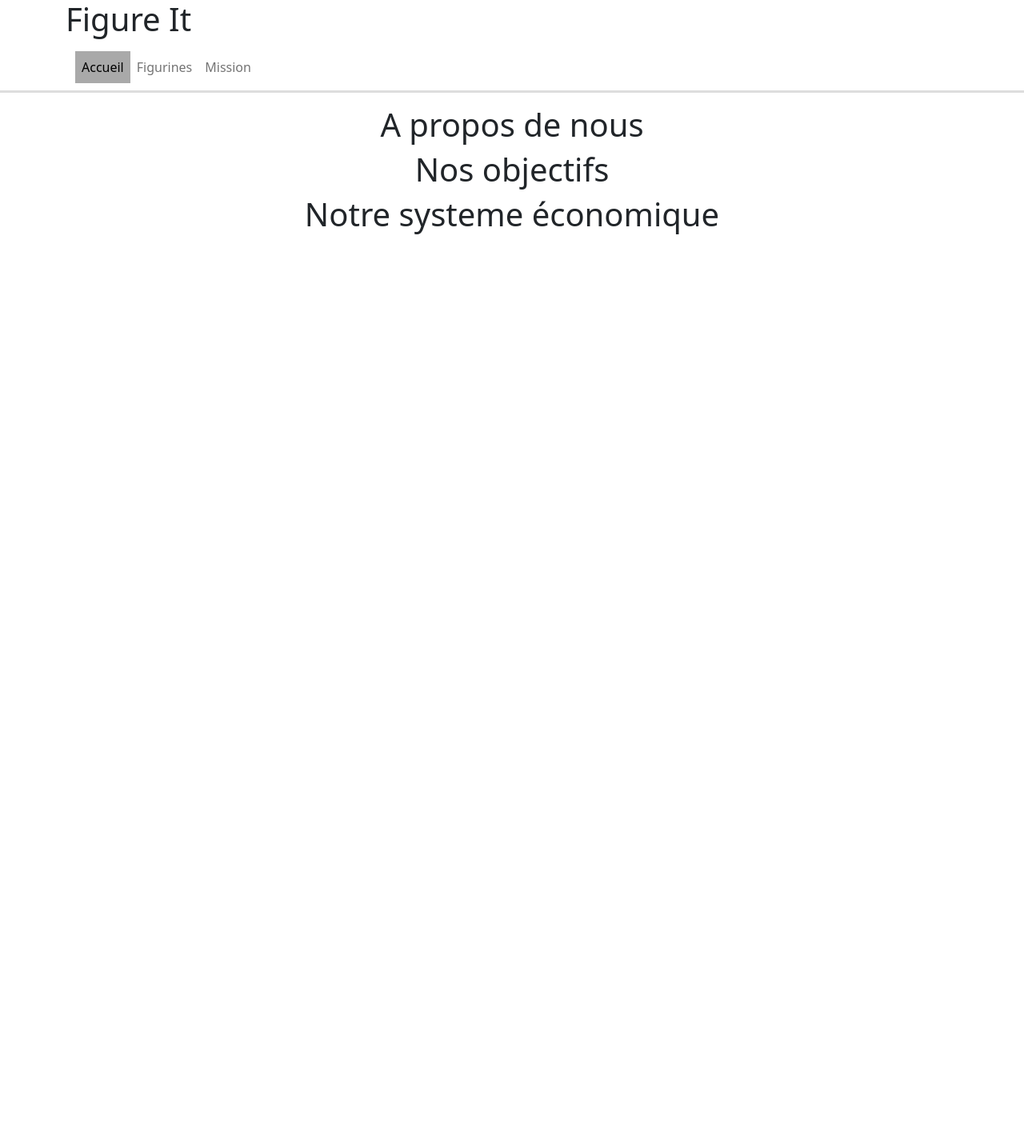
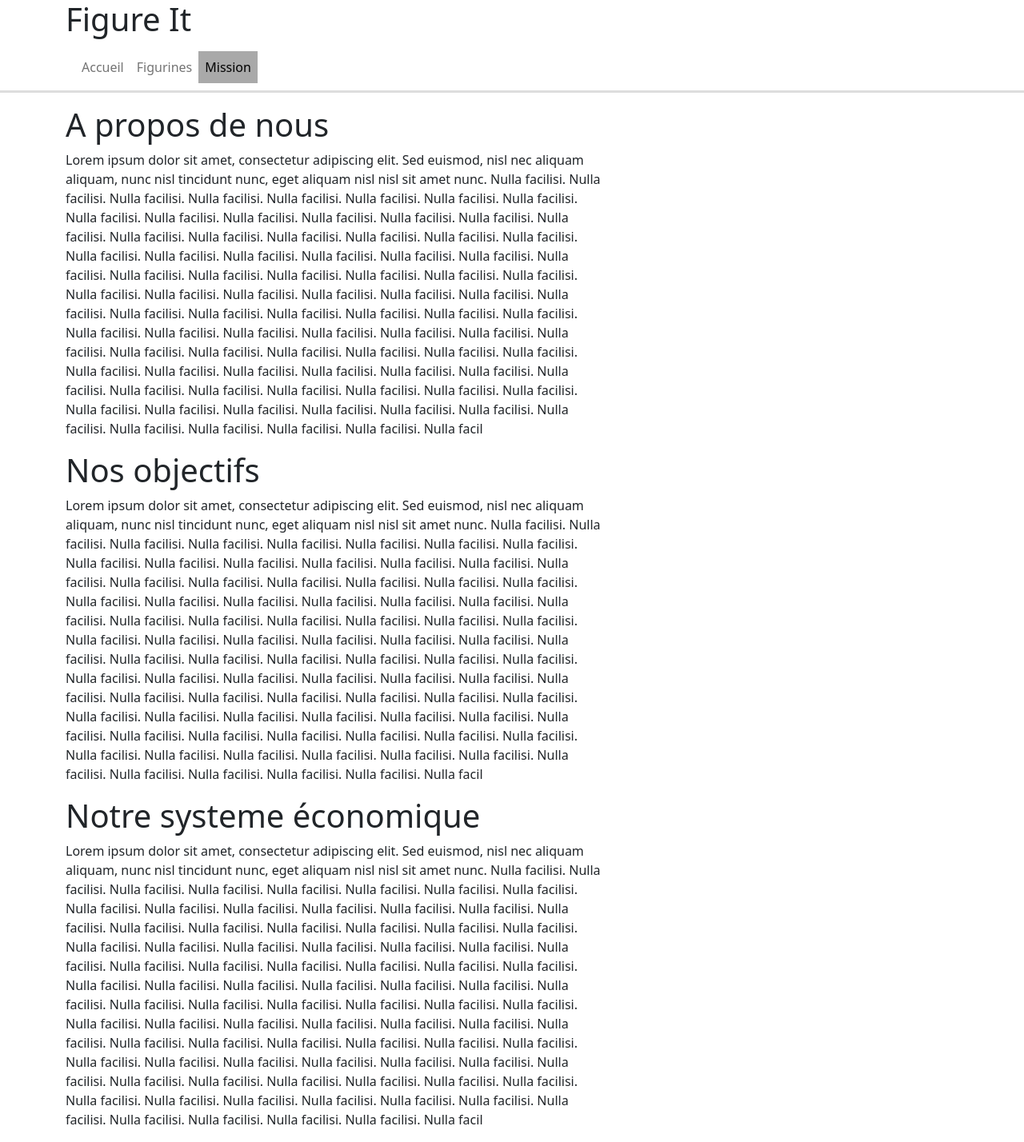
Before and after one commit to cegepmatane/projet-web-transactionnel-2022-FigureIt, a PHP site: page /mission.php in a window 1280 px wide. Shown: the whole page at 80% size. Before the commit the page ends 293 px from the top, so only its background shows below. Run offline with PHP 8.4, Linux system fonts and the light colour scheme.

Commit message:
Modification de la page Mission #12

```diff
--- a/src/mission.php
+++ b/src/mission.php
@@ -1,19 +1,67 @@
 <?php
-    $titre = "Accueil";
-    $pageActive = "accueil";
+    $titre = "Mission";
+    $pageActive = "mission";
     include "header.php";
 ?>
+<head>
+    <link href="style.css" rel="stylesheet">
+</head>
 <div class="container">
-    <h1 class="text-center">A propos de nous</h1>
-    <div>
+    <h1 class="text-left">A propos de nous</h1>
+    <div class="description">
+        <p>
+            Lorem ipsum dolor sit amet, consectetur adipiscing elit. Sed euismod, nisl nec aliquam aliquam, nunc nisl
+            tincidunt nunc, eget aliquam nisl nisl sit amet nunc. Nulla facilisi. Nulla facilisi. Nulla facilisi. Nulla
+            facilisi. Nulla facilisi. Nulla facilisi. Nulla facilisi. Nulla facilisi. Nulla facilisi. Nulla facilisi. Nulla
+            facilisi. Nulla facilisi. Nulla facilisi. Nulla facilisi. Nulla facilisi. Nulla facilisi. Nulla facilisi. Nulla
+            facilisi. Nulla facilisi. Nulla facilisi. Nulla facilisi. Nulla facilisi. Nulla facilisi. Nulla facilisi. Nulla
+            facilisi. Nulla facilisi. Nulla facilisi. Nulla facilisi. Nulla facilisi. Nulla facilisi. Nulla facilisi. Nulla
+            facilisi. Nulla facilisi. Nulla facilisi. Nulla facilisi. Nulla facilisi. Nulla facilisi. Nulla facilisi. Nulla
+            facilisi. Nulla facilisi. Nulla facilisi. Nulla facilisi. Nulla facilisi. Nulla facilisi. Nulla facilisi. Nulla
+            facilisi. Nulla facilisi. Nulla facilisi. Nulla facilisi. Nulla facilisi. Nulla facilisi. Nulla facilisi. Nulla
+            facilisi. Nulla facilisi. Nulla facilisi. Nulla facilisi. Nulla facilisi. Nulla facilisi. Nulla facilisi. Nulla
+            facilisi. Nulla facilisi. Nulla facilisi. Nulla facilisi. Nulla facilisi. Nulla facilisi. Nulla facilisi. Nulla
+            facilisi. Nulla facilisi. Nulla facilisi. Nulla facilisi. Nulla facilisi. Nulla facilisi. Nulla facilisi. Nulla
+            facilisi. Nulla facilisi. Nulla facilisi. Nulla facilisi. Nulla facilisi. Nulla facilisi. Nulla facilisi. Nulla
+            facilisi. Nulla facilisi. Nulla facilisi. Nulla facilisi. Nulla facil
     </div>
 
-    <h1 class="text-center">Nos objectifs</h1>
-    <div>
+    <h1 class="text-left">Nos objectifs</h1>
+    <div class="description">
+        <p>
+            Lorem ipsum dolor sit amet, consectetur adipiscing elit. Sed euismod, nisl nec aliquam aliquam, nunc nisl
+            tincidunt nunc, eget aliquam nisl nisl sit amet nunc. Nulla facilisi. Nulla facilisi. Nulla facilisi. Nulla
+            facilisi. Nulla facilisi. Nulla facilisi. Nulla facilisi. Nulla facilisi. Nulla facilisi. Nulla facilisi. Nulla
+            facilisi. Nulla facilisi. Nulla facilisi. Nulla facilisi. Nulla facilisi. Nulla facilisi. Nulla facilisi. Nulla
+            facilisi. Nulla facilisi. Nulla facilisi. Nulla facilisi. Nulla facilisi. Nulla facilisi. Nulla facilisi. Nulla
+            facilisi. Nulla facilisi. Nulla facilisi. Nulla facilisi. Nulla facilisi. Nulla facilisi. Nulla facilisi. Nulla
+            facilisi. Nulla facilisi. Nulla facilisi. Nulla facilisi. Nulla facilisi. Nulla facilisi. Nulla facilisi. Nulla
+            facilisi. Nulla facilisi. Nulla facilisi. Nulla facilisi. Nulla facilisi. Nulla facilisi. Nulla facilisi. Nulla
+            facilisi. Nulla facilisi. Nulla facilisi. Nulla facilisi. Nulla facilisi. Nulla facilisi. Nulla facilisi. Nulla
+            facilisi. Nulla facilisi. Nulla facilisi. Nulla facilisi. Nulla facilisi. Nulla facilisi. Nulla facilisi. Nulla
+            facilisi. Nulla facilisi. Nulla facilisi. Nulla facilisi. Nulla facilisi. Nulla facilisi. Nulla facilisi. Nulla
+            facilisi. Nulla facilisi. Nulla facilisi. Nulla facilisi. Nulla facilisi. Nulla facilisi. Nulla facilisi. Nulla
+            facilisi. Nulla facilisi. Nulla facilisi. Nulla facilisi. Nulla facilisi. Nulla facilisi. Nulla facilisi. Nulla
+            facilisi. Nulla facilisi. Nulla facilisi. Nulla facilisi. Nulla facil
     </div>
 
-    <h1 class="text-center">Notre systeme économique</h1>
-    <div>
+    <h1 class="text-left">Notre systeme économique</h1>
+    <div class="description">
+        <p>
+            Lorem ipsum dolor sit amet, consectetur adipiscing elit. Sed euismod, nisl nec aliquam aliquam, nunc nisl
+            tincidunt nunc, eget aliquam nisl nisl sit amet nunc. Nulla facilisi. Nulla facilisi. Nulla facilisi. Nulla
+            facilisi. Nulla facilisi. Nulla facilisi. Nulla facilisi. Nulla facilisi. Nulla facilisi. Nulla facilisi. Nulla
+            facilisi. Nulla facilisi. Nulla facilisi. Nulla facilisi. Nulla facilisi. Nulla facilisi. Nulla facilisi. Nulla
+            facilisi. Nulla facilisi. Nulla facilisi. Nulla facilisi. Nulla facilisi. Nulla facilisi. Nulla facilisi. Nulla
+            facilisi. Nulla facilisi. Nulla facilisi. Nulla facilisi. Nulla facilisi. Nulla facilisi. Nulla facilisi. Nulla
+            facilisi. Nulla facilisi. Nulla facilisi. Nulla facilisi. Nulla facilisi. Nulla facilisi. Nulla facilisi. Nulla
+            facilisi. Nulla facilisi. Nulla facilisi. Nulla facilisi. Nulla facilisi. Nulla facilisi. Nulla facilisi. Nulla
+            facilisi. Nulla facilisi. Nulla facilisi. Nulla facilisi. Nulla facilisi. Nulla facilisi. Nulla facilisi. Nulla
+            facilisi. Nulla facilisi. Nulla facilisi. Nulla facilisi. Nulla facilisi. Nulla facilisi. Nulla facilisi. Nulla
+            facilisi. Nulla facilisi. Nulla facilisi. Nulla facilisi. Nulla facilisi. Nulla facilisi. Nulla facilisi. Nulla
+            facilisi. Nulla facilisi. Nulla facilisi. Nulla facilisi. Nulla facilisi. Nulla facilisi. Nulla facilisi. Nulla
+            facilisi. Nulla facilisi. Nulla facilisi. Nulla facilisi. Nulla facilisi. Nulla facilisi. Nulla facilisi. Nulla
+            facilisi. Nulla facilisi. Nulla facilisi. Nulla facilisi. Nulla facil
     </div>
 </div>
 <script src="https://cdn.jsdelivr.net/npm/bootstrap@5.2.1/dist/js/bootstrap.bundle.min.js"></script>
--- a/src/pages/Admin/html/admin_ajout.html
+++ b/src/pages/Admin/html/admin_ajout.html
@@ -12,7 +12,7 @@
 <body>
     <div class="container">
         <div class="header">
-            <button type="button" id="disconnect">Disconnect</button>
+            <button type="button" id="disconnect">Déconnexion</button>
             <h1>Admin</h1>
         </div>
         <div class="content">
--- a/src/style.css
+++ b/src/style.css
@@ -29,3 +29,7 @@ hr.navDivider {
  .liste-figurine-row .col{
      margin-bottom: 1rem;
  }
+
+ .description{
+    width: 60%;
+ }
```
